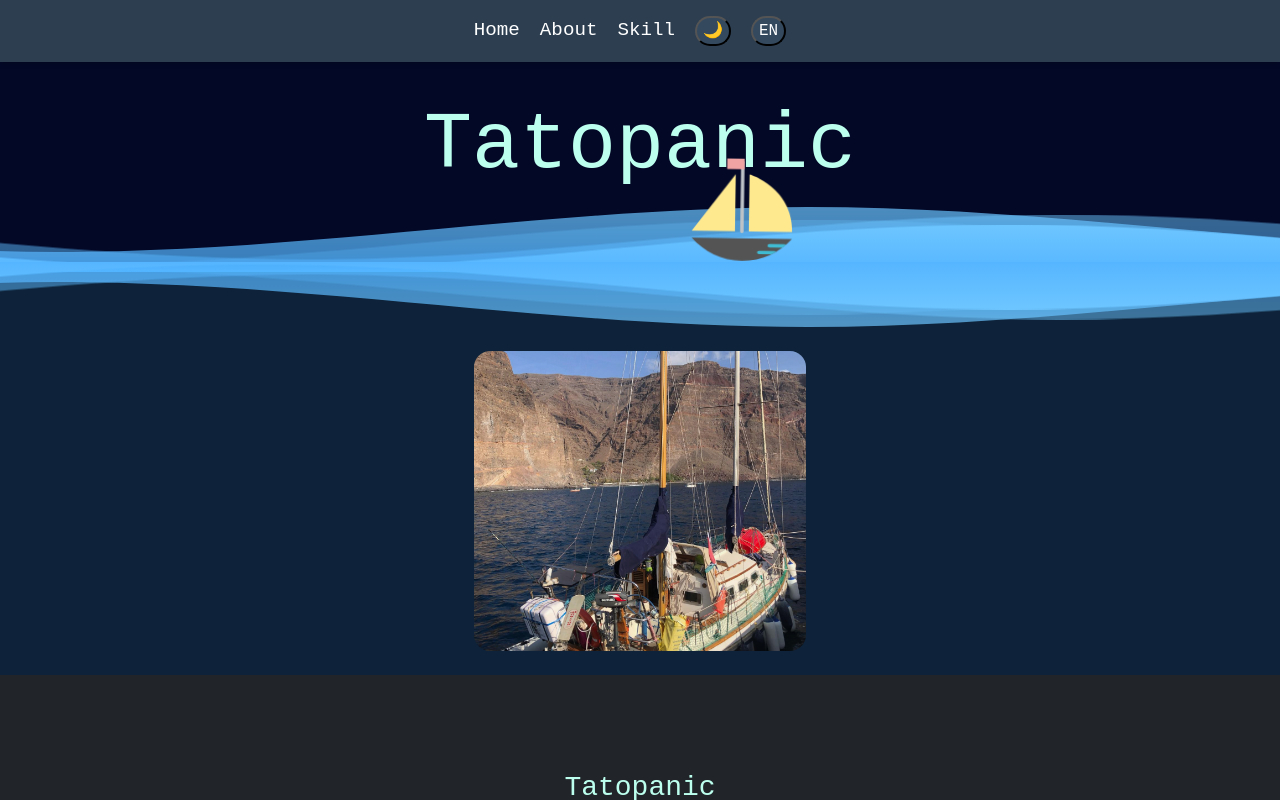
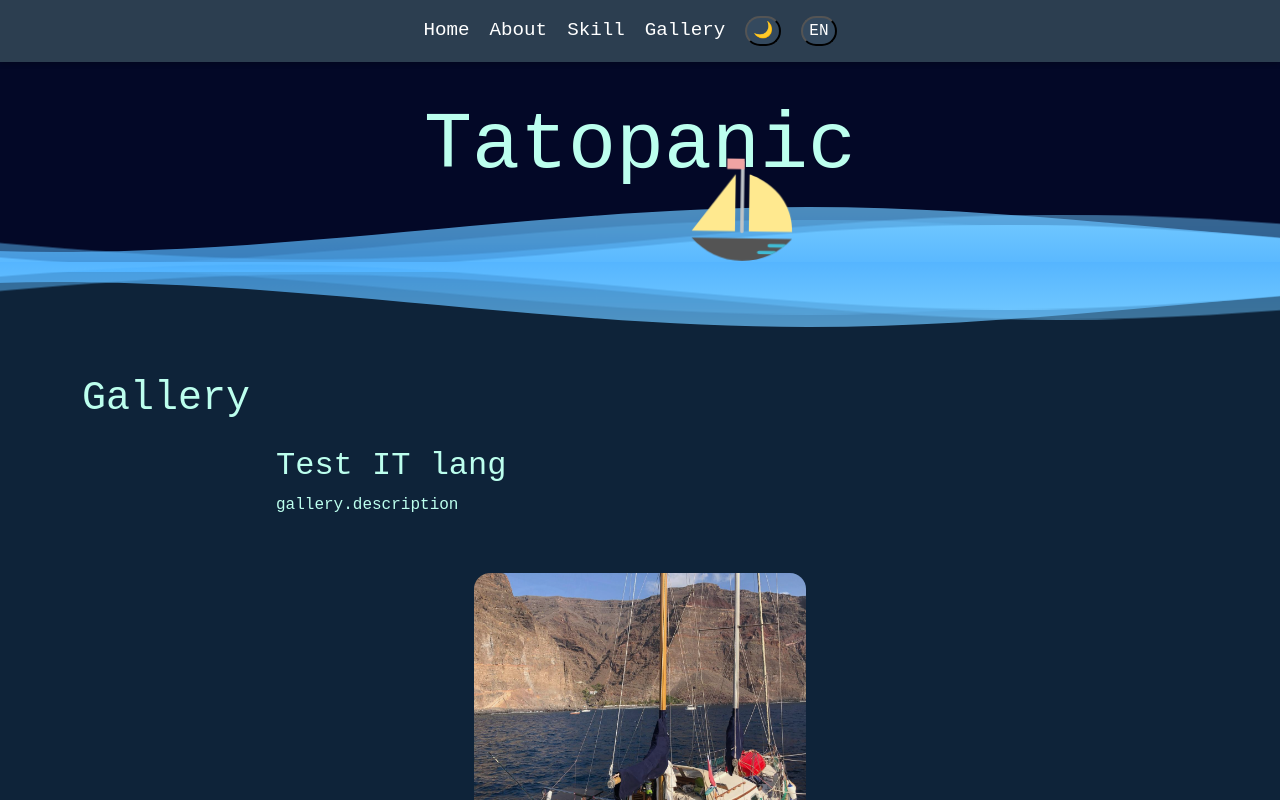
Before and after one commit to JungleKiosk/tatopanic, a Vue app: page /gallery in a window 1280 px wide. Shown: the top 800 px of the page. Built offline with nearby package versions, Linux system fonts and the light colour scheme.

Commit message:
GalleryMain

```diff
--- /dev/null
+++ b/src/components/main/GalleryMain.vue
@@ -0,0 +1,32 @@
+<script>
+export default {
+    name: "GalleryMain",
+
+};
+</script>
+
+
+<template>
+    <h1>Gallery</h1>
+    <div class="row justify-content-center">
+        <div class="col-12 col-lg-8 p-3">
+            <h2>{{ $t('gallery.subtitle') }}</h2>
+            <p>{{ $t('gallery.description') }}</p>
+        </div>
+<!--         <div class="col-12 col-lg-4 p-3">
+            <h2>{{ $t('gallery.subtitle') }}</h2>
+            <p>{{ $t('gallery.description') }}</p>
+        </div> -->
+    </div>
+    <!--1st - content -->
+<!--     <div class="row justify-content-center">
+        <div class="col-12 col-lg-8 p-3">
+
+        </div>
+        <div class="col-12 col-lg-4 p-3">
+
+        </div>
+    </div> -->
+</template>
+
+<style scoped></style>
--- a/src/components/partials/Navbar.vue
+++ b/src/components/partials/Navbar.vue
@@ -39,6 +39,7 @@ export default {
       <li><router-link to="/">{{ $t('navbar.home') }}</router-link></li>
       <li><router-link to="/about">{{ $t('navbar.about') }}</router-link></li>
       <li><router-link to="/skill">{{ $t('navbar.skill') }}</router-link></li>
+      <li><router-link to="/gallery">{{ $t('navbar.gallery') }}</router-link></li>
       <li>
         <!-- ✅ Bottone per cambiare tema -->
         <button @click="toggleTheme" class="theme-button rounded-5">
--- a/src/lang/i18n.js
+++ b/src/lang/i18n.js
@@ -5,7 +5,8 @@ const messages = {
     navbar: {
       home: "Home",
       about: "About",
-      skill: "Skill"
+      skill: "Skill",
+      gallery: "Gallery"
     },
     home: {
       title: "Tatopanic",
@@ -18,13 +19,18 @@ const messages = {
     skill: {
       title: "Skill",
       subtitle: "Test IT lang ",
+    },
+    gallery: {
+      title: "Gallery",
+      subtitle: "Test IT lang ",
     }
   },
   it: {
     navbar: {
       home: "Home",
       about: "About",
-      skill: "Skill"
+      skill: "Skill",
+      gallery: "Gallery"
     },
     home: {
       title: "Tatopanic",
@@ -37,6 +43,10 @@ const messages = {
     skill: {
       title: "Skill",
       subtitle: "Test EN lang ",
+    },
+    gallery: {
+      title: "Galleria",
+      subtitle: "Test IT lang ",
     }
   },
 };
--- a/src/router/index.js
+++ b/src/router/index.js
@@ -2,7 +2,8 @@ import { createRouter, createWebHistory } from "vue-router";
 
 import home from "../views/Home.vue"
 import about from "../views/About.vue"
-import skill from "../views/skill.vue"
+import skill from "../views/Skill.vue"
+import gallery from "../views/Gallery.vue"
 
 /* ------------------------------------------------- */
 
@@ -23,6 +24,11 @@ const router = createRouter({
             path: "/skill",
             name: "skill",
             component: skill
+        },
+        {
+            path: "/gallery",
+            name: "gallery",
+            component: gallery
         }
     ]
 })
--- /dev/null
+++ b/src/views/Gallery.vue
@@ -0,0 +1,22 @@
+<script>
+import GalleryMain from "../components/main/GalleryMain.vue";
+
+export default {
+    name: "Gallery",
+    components: {
+        GalleryMain
+    }
+
+};
+</script>
+
+<template>
+    <div>
+        <main class="container mt-5">
+            <GalleryMain></GalleryMain>
+        </main>
+
+    </div>
+</template>
+
+<style scoped></style>
```
